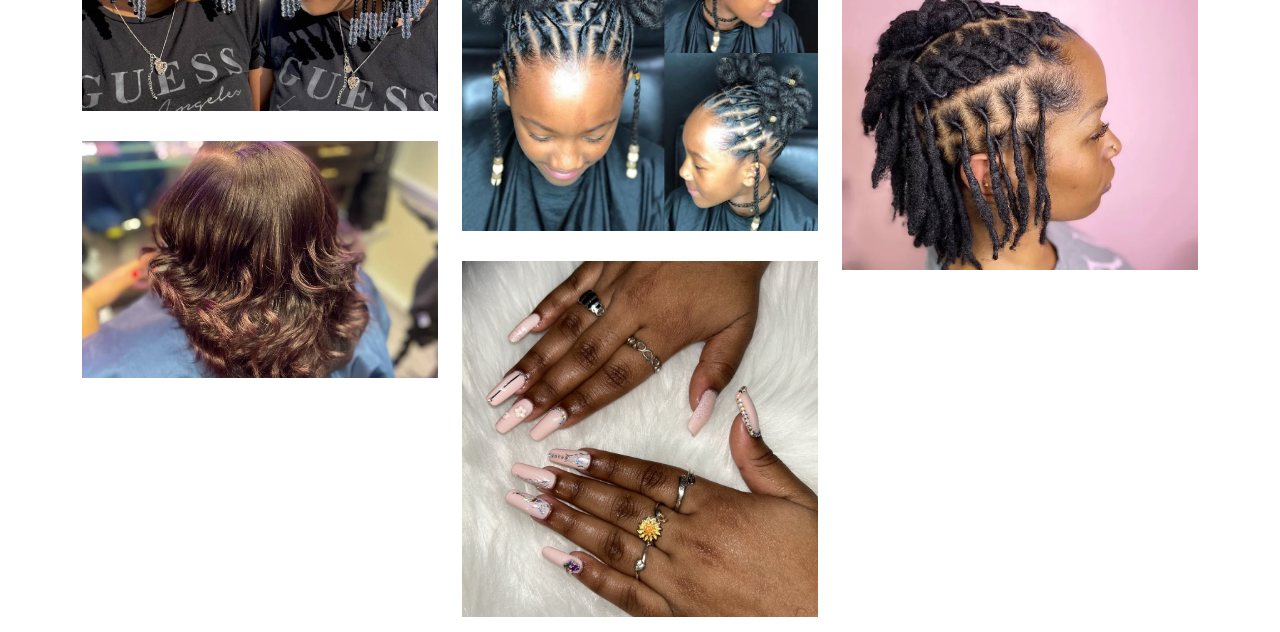
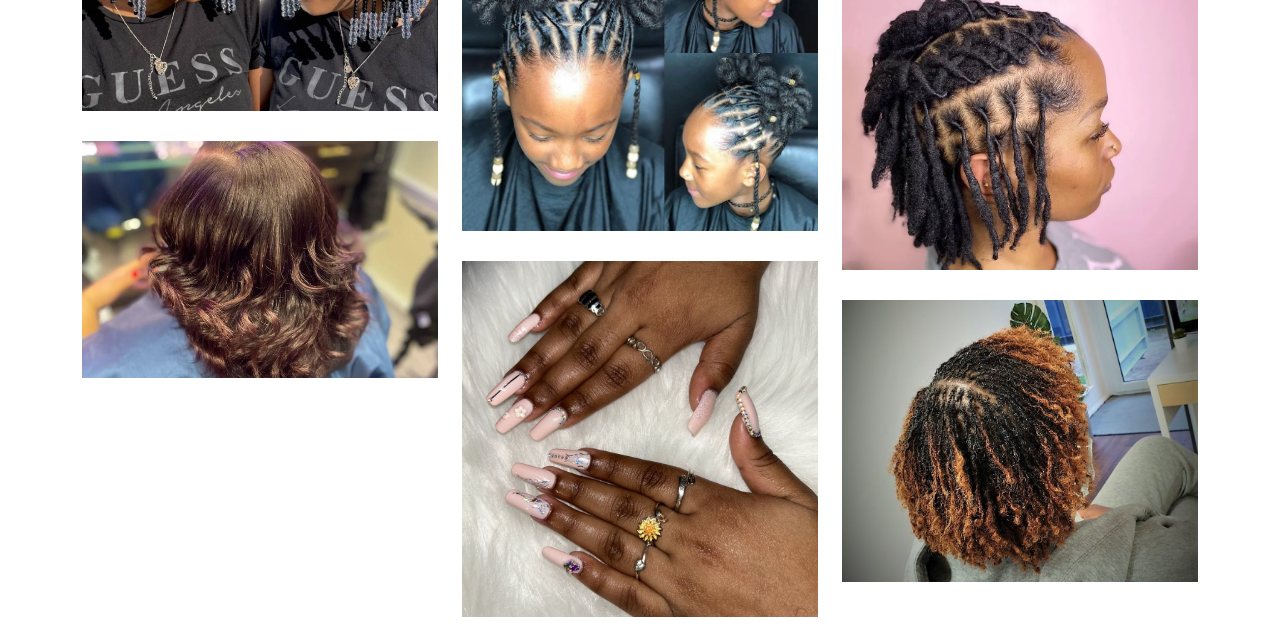
Before and after one commit to eyern/pameo, a plain HTML site: page index.html in a window 1280 px wide. Shown: the part 3353-3985 px from the top of the page. Drawn offline with nearby package versions, Linux system fonts and the light colour scheme; a script that the page names is missing.

```diff
--- a/index.html
+++ b/index.html
@@ -307,6 +307,18 @@
               </div>
             </div>
           </div>
+
+          <div class="col-lg-4 col-md-6 portfolio-item filter-fkt">
+            <div class="portfolio-wrap">
+              <img src="assets/img/portfolio/portfolio-8.jpg" class="img-fluid" alt="pameo salon">
+              <div class="portfolio-info">
+                <div class="portfolio-links">
+                  <a href="assets/img/portfolio/portfolio-8.jpg" data-gallery="portfolioGallery" class="portfolio-lightbox"><i class="bx bx-plus"></i></a>
+                </div>
+              </div>
+            </div>
+          </div>
+
         </div>
         <video width="320" height="240" autoplay muted>
           <source src="assets/work.mp4" type="video/mp4">
```
